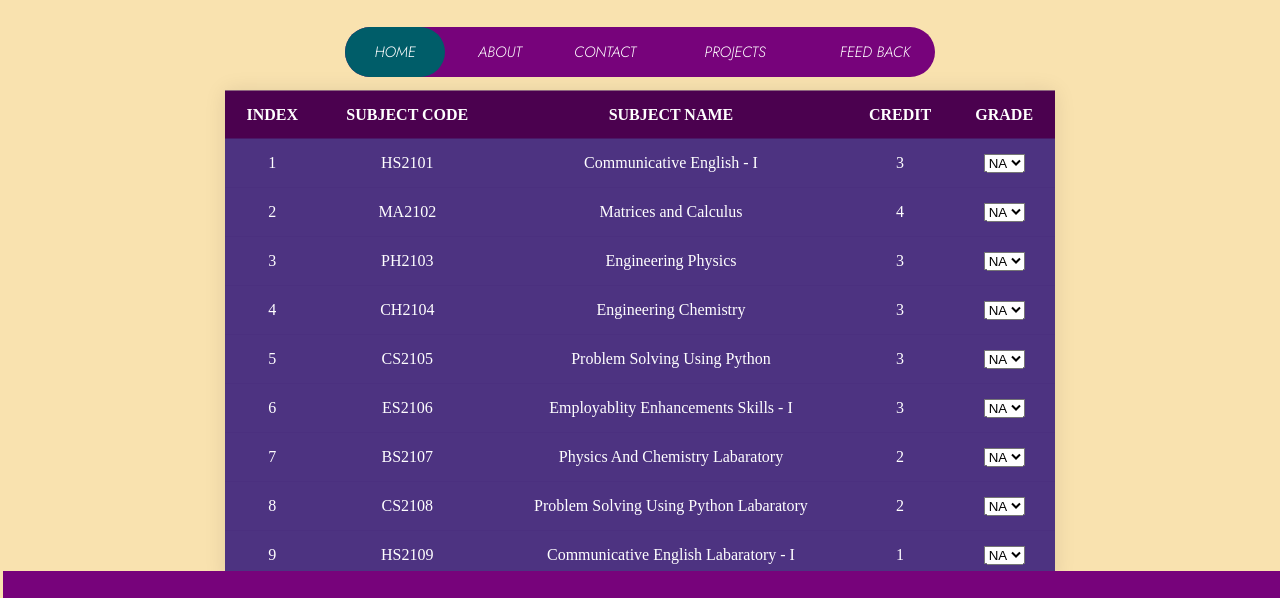
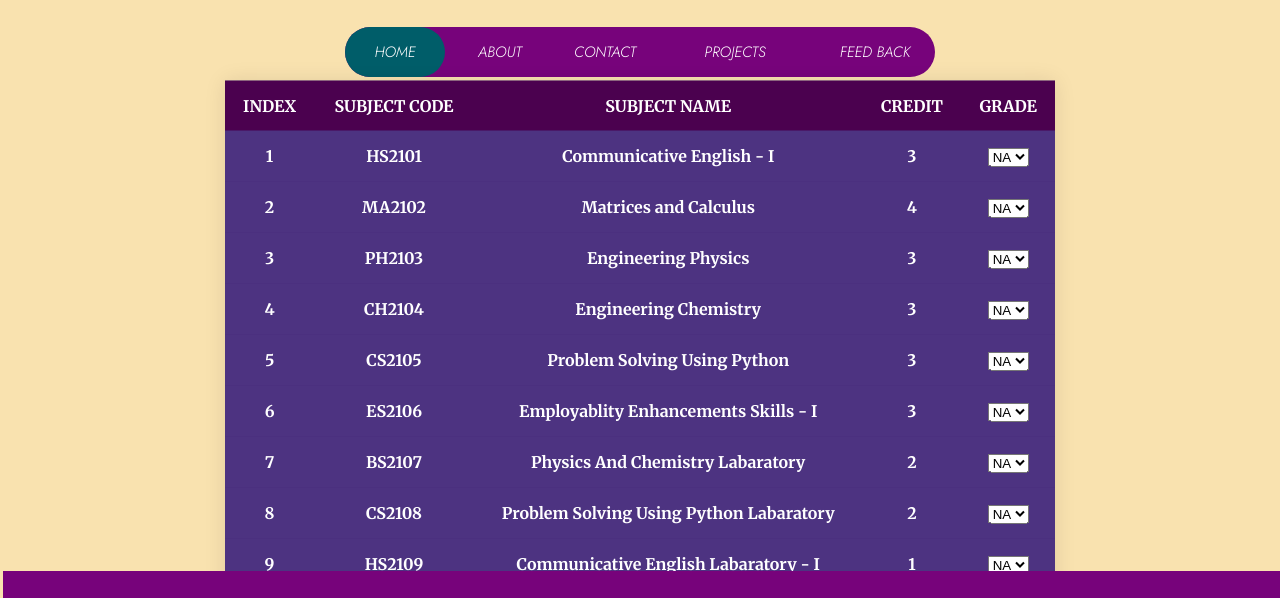
Before and after one commit to AkashA335/SEM1_GPA_Calculator, a plain HTML site: page public/CGPA.html in a window 1280 px wide. Shown: the top 598 px of the page. Drawn offline with nearby package versions, Linux system fonts and the light colour scheme.

Commit message:
Update CGPA.html

```diff
--- a/public/CGPA.html
+++ b/public/CGPA.html
@@ -5,7 +5,9 @@
 <head>
 
     <title>CGPA Calculator</title>
-
+    <link rel="preconnect" href="https://fonts.googleapis.com">
+    <link rel="preconnect" href="https://fonts.gstatic.com" crossorigin>
+    <link href="https://fonts.googleapis.com/css2?family=Merriweather:wght@700&display=swap" rel="stylesheet">
     <link rel="stylesheet" href="./CGPA.css">
     <link rel="preconnect" href="https://fonts.googleapis.com">
     <link rel="preconnect" href="https://fonts.gstatic.com" crossorigin>
```
